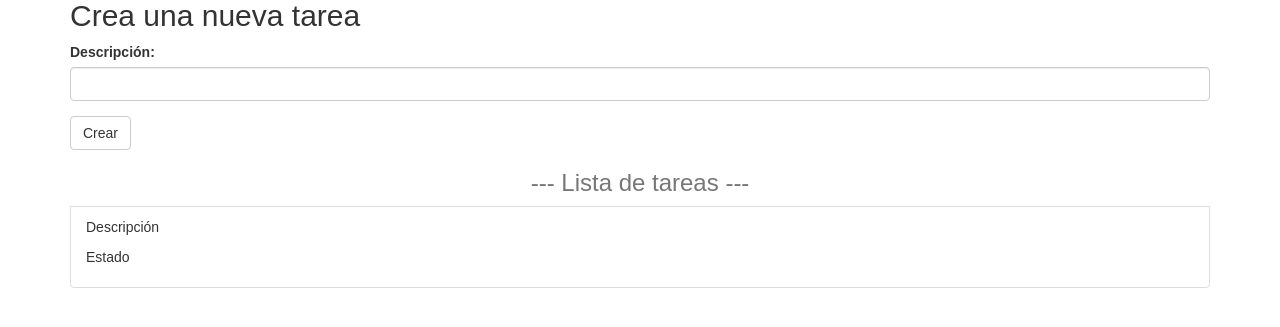
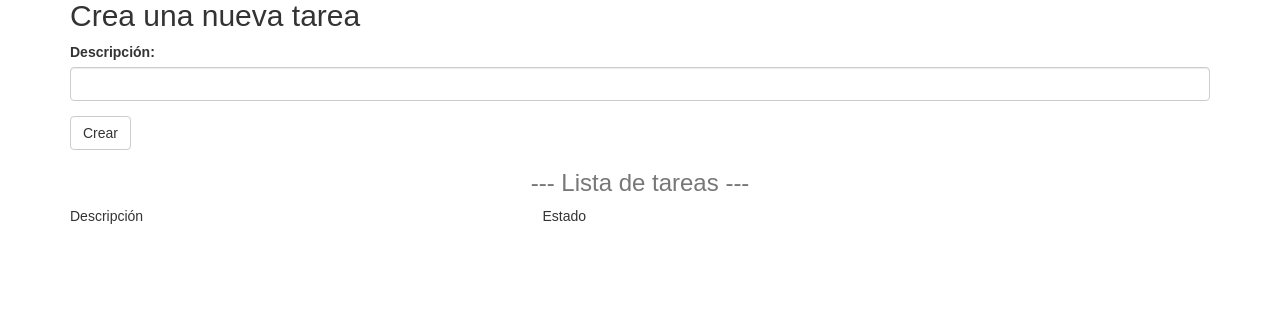
Before and after one commit to JAD200/platzi-flask, a Flask app: page /hello in a window 1280 px wide. Shown: the part 136-463 px from the top of the page. Run offline with Flask 2, Linux system fonts and the light colour scheme; a user stored in the database is signed in; data that the repository does not hold is empty; some libraries are stand-ins or nearby versions.

Commit message:
Changed -- Todo list with grid

```diff
--- a/app/templates/hello.html
+++ b/app/templates/hello.html
@@ -24,15 +24,14 @@
         {{ wtf.quick_form(todo_form) }}
 
 
-        <ul class="list-group list-group-flush" title="Todo list">
-            <h3 class='text-muted text-center title'>--- Lista de tareas ---</h3>
-            <div class="list-group-item d-flex justify-content-between align-items-center" >
-                <p class="mr-auto mb-1">Descripción</p>
-                <p class= "mr-auto mb-1">Estado</p>
-            </div>
+        <h3 class='text-muted text-center title' title="Todo list">--- Lista de tareas ---</h3>
+        <div class="row row-cols-3 justify-content-md-center border-top border-bottom" title="Todo list">
+            <p class="col-sm-5" title="Descripción">Descripción</p>
+            <p class= "col" title="Estado">Estado</p>
+            <div class="w-100 border-bottom"></div>
             {% for todo in todos %}
                 {{ macros.render_todo(todo) }}
             {% endfor %}
-        </ul>
+        </div>
     </div>
 {% endblock %}
--- a/app/templates/macros.html
+++ b/app/templates/macros.html
@@ -1,9 +1,11 @@
 {% import 'bootstrap/wtf.html' as wtf %}
 
 {% macro render_todo(todo) %}
-    <li class="list-group-item d-flex justify-content-between align-items-center"
+    <div class="col-sm-5"
     title="{{ todo.to_dict().description }}">
         Tarea: {{ todo.to_dict().description }}
+    </div>
+    <div class="col">
         {%if todo.to_dict().done %}
             <span class="badge badge-primary badge-pill"
             style="font-size: 85%;"
@@ -14,6 +16,8 @@
             title="To do">To do
         {% endif %}
         </span>
+    </div>
+    <div class="col">
         <div class="btn-group btn-group-toggle" data-toggle="links">
             <a
             href="{{ url_for('update', todo_id=todo.id, done=todo.to_dict().done) }}"
@@ -26,5 +30,6 @@
             type="button"
             class="btn  btn-outline-danger">Delete</a>
         </div>
-    </li>
+    </div>
+    <div class="w-100"></div>
 {% endmacro %}
```
